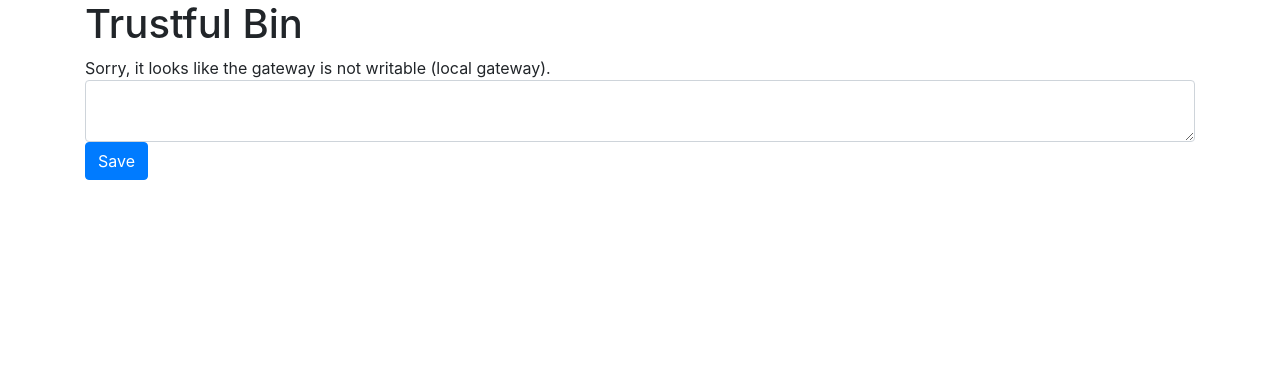
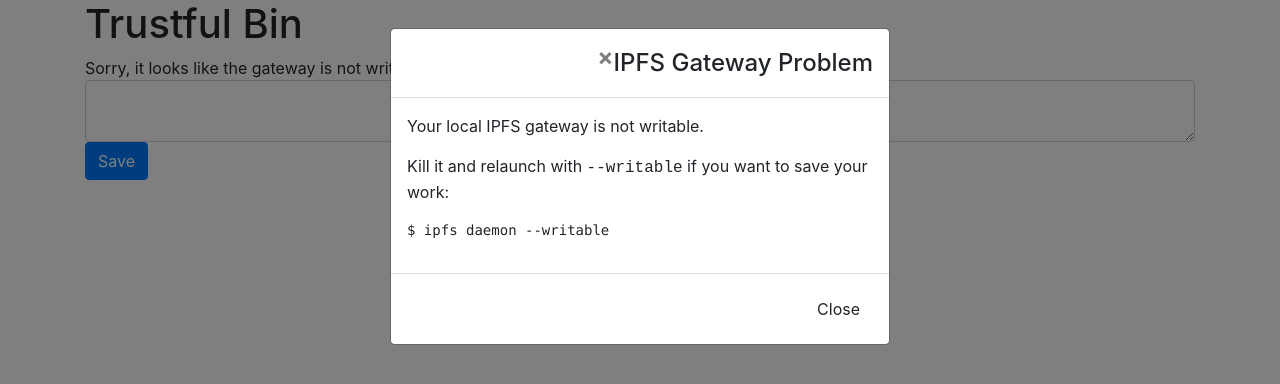
Before and after one commit to jes/hardbin, a plain HTML site: page index.html in a window 1280 px wide. Drawn offline with nearby package versions, Linux system fonts and the light colour scheme; no server answers.

Commit message:
Show a modal if on a local non-writable gateway

```diff
--- a/index.html
+++ b/index.html
@@ -14,12 +14,35 @@
     <button class="btn btn-primary" id="save">Save</button>
 </div>
 
+<div id="modal" class="modal fade" tabindex="-1" role="dialog">
+    <div class="modal-dialog" role="document">
+        <div class="modal-content">
+          <div class="modal-header">
+            <button type="button" class="close" data-dismiss="modal" aria-label="Close"><span aria-hidden="true">&times;</span></button>
+            <h4 class="modal-title" id="modal-title">Modal title</h4>
+          </div>
+          <div class="modal-body" id="modal-body">
+            Modal body.
+          </div>
+          <div class="modal-footer">
+            <button type="button" class="btn btn-default" data-dismiss="modal">Close</button>
+          </div>
+        </div>
+    </div>
+</div>
+
 <script src="/ipfs/QmVvNwVXecuvQtKxwPuL1L58UPh9EYDU5iQSLjeN3S2sto/jquery-3.2.1.min.js"></script>
 <script src="/ipfs/QmPEJx9Bur2NNDPtBNT5zQ6bBnCkgYtKeNBAWRXx4j5hf2/js/bootstrap.min.js"></script>
 <script src="aes.js"></script>
 <script type="text/javascript">
 function set_status(txt) {
     $('#status').text(txt);
+}
+
+function modal(title, bodyhtml) {
+    $('#modal-title').text(title);
+    $('#modal-body').html(bodyhtml);
+    $('#modal').modal('show');
 }
 
 function write(content, cb) {
@@ -57,8 +80,11 @@
         if (hash) {
             set_status("Ready.");
         } else if (is_local_gateway()) {
+            modal("IPFS Gateway Problem", "<p>Your local IPFS gateway is not writable.</p><p>Kill it and relaunch with <tt>--writable</tt> if you want to save your work:</p><p><pre><code>$ ipfs daemon --writable</code></pre></p>");
+            // TODO: add button to check again, or run check_writability in a timer (but don't pop up repeated modals)
             set_status("Sorry, it looks like the gateway is not writable (local gateway).");
         } else {
+            // TODO: add button to check again, or run check_writability in a timer (but don't pop up repeated modals)
             set_status("Sorry, it looks like the gateway is not writable (public gateway).");
         }
     });
@@ -112,6 +138,8 @@
 });
 
 $(document).ready(function() {
+    // TODO: only check_writability now if there's no content; otherwise only
+    // check it once they start editing
     check_writability();
     load_content();
 });
```
